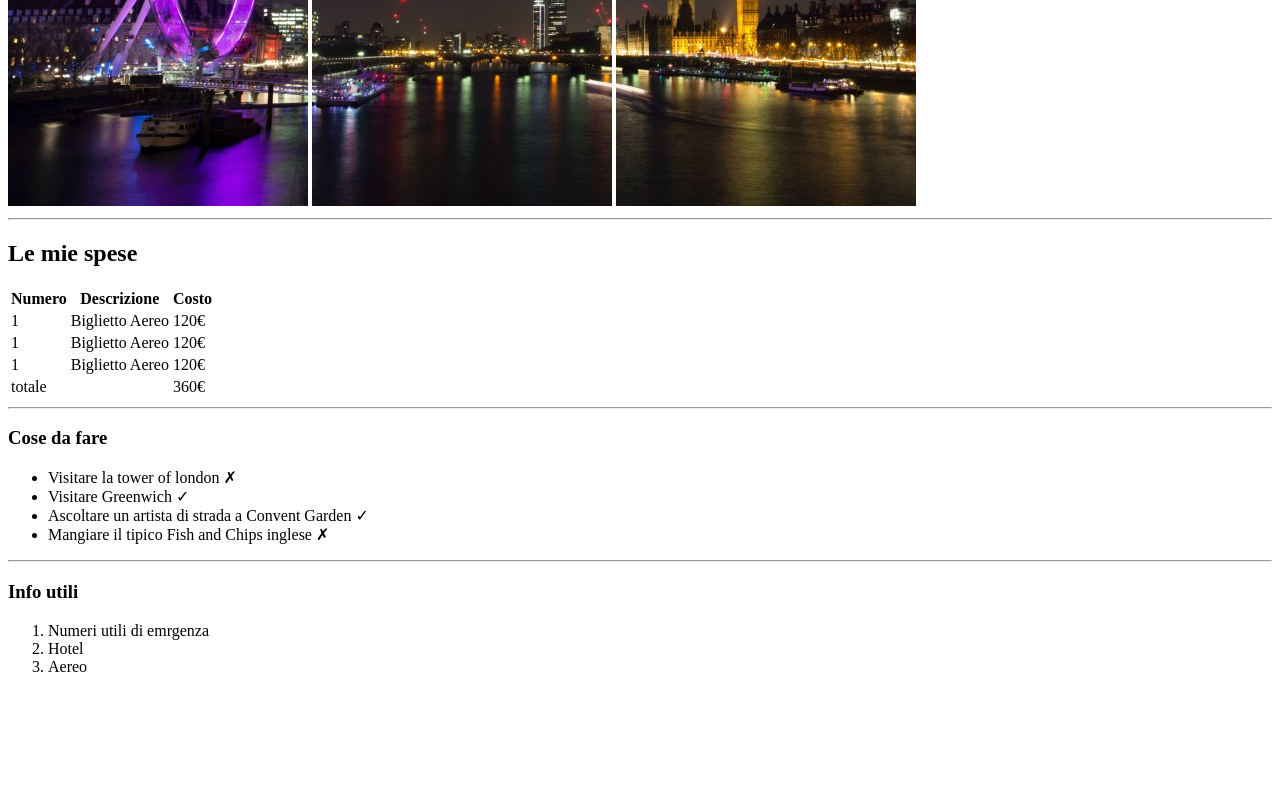
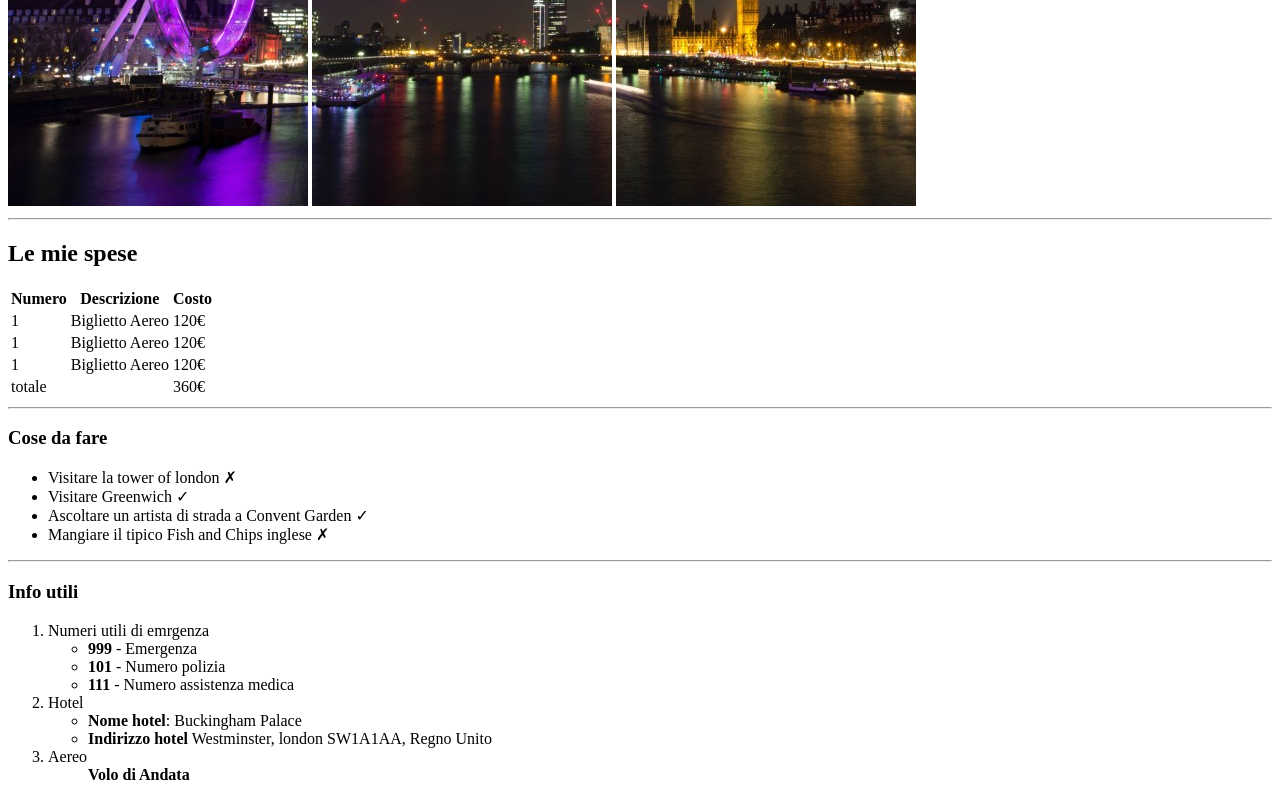
Before and after one commit to FabioMorrone/html-london-trip, a plain HTML site: page index.html in a window 1280 px wide. Shown: the part 474-1274 px from the top of the page. Before the commit the page ends 1166 px from the top, so only its background shows below. Drawn offline with Linux system fonts and the light colour scheme.

Commit message:
continuo

```diff
--- a/index.html
+++ b/index.html
@@ -75,11 +75,21 @@
 
 <ol>
   <li>Numeri utili di emrgenza</li>
+   <ul>
+
+     <li><strong>999</strong> - Emergenza</li>
+     <li><strong>101</strong> - Numero polizia</li>
+     <li><strong>111</strong> - Numero assistenza medica</li>
+   </ul>
   <li>Hotel</li>
+   <ul>
+     <li><strong>Nome hotel</strong>: Buckingham Palace</li>
+     <li><strong>Indirizzo hotel</strong> Westminster, london SW1A1AA, Regno Unito</li>
+   </ul>
   <li>Aereo</li>
-
-
-
+  <ul>
+    <strong>Volo di Andata</strong></li>
+  </ul>
 </ol>
 
 
```
